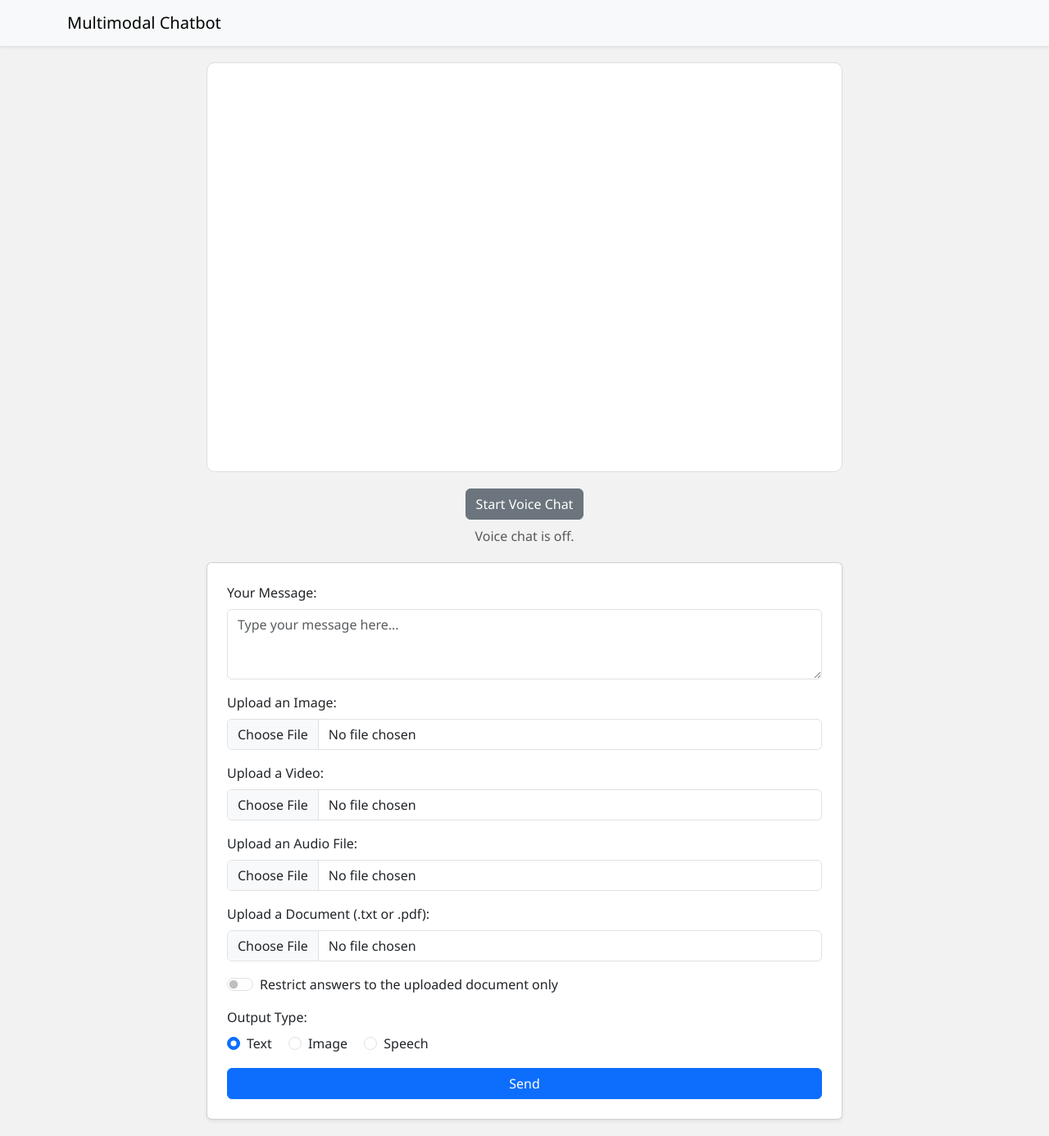
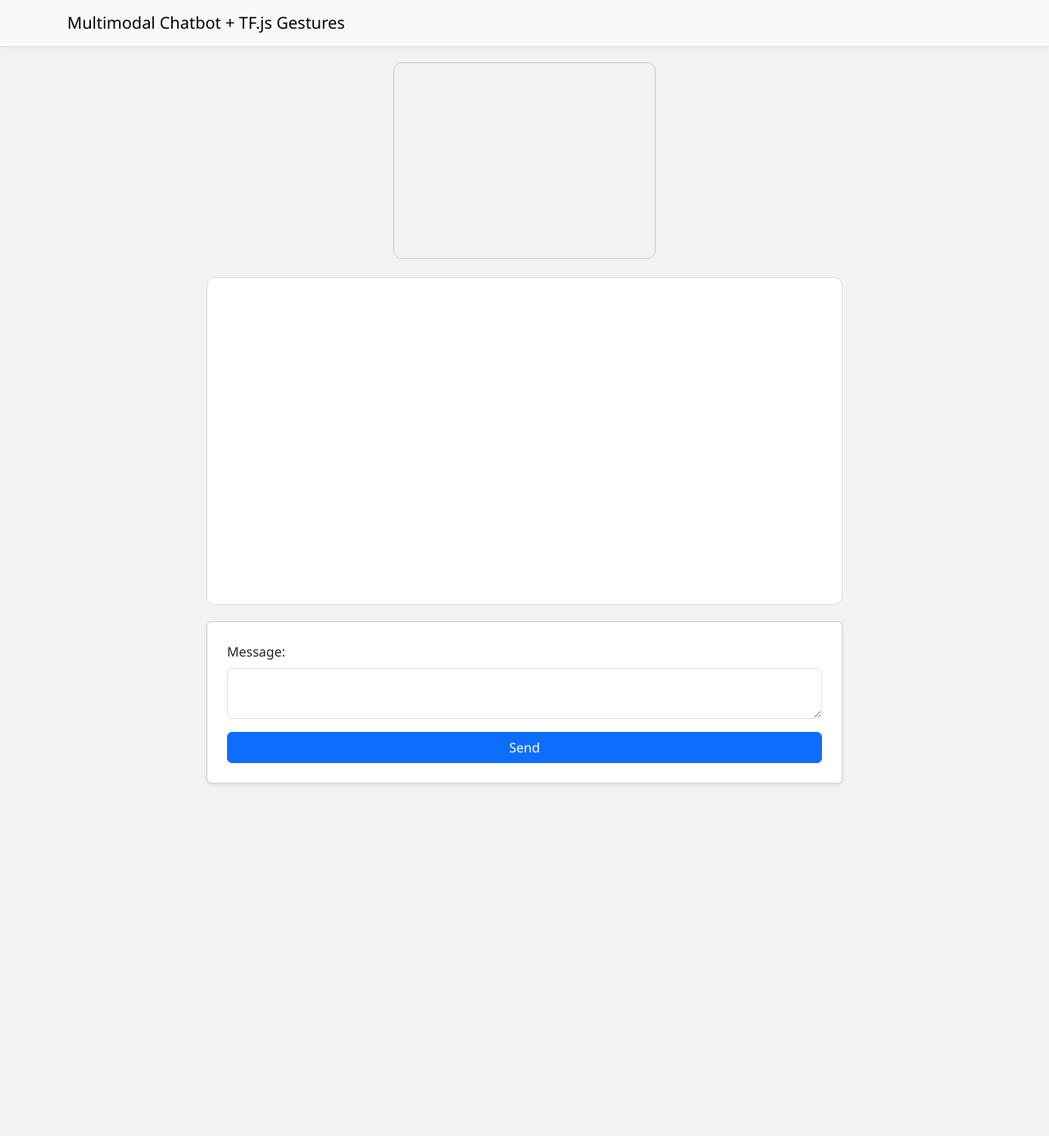
Before and after one commit to Esshaan-Mahajan/McIntireChatbot, a Flask app: page / in a window 1280 px wide. Shown: the whole page at 82% size. After the commit the page ends 958 px from the top, so only its background shows below. Run offline with Flask 3, Linux system fonts and the light colour scheme; some libraries are stand-ins or nearby versions.

Commit message:
added image recognition

```diff
--- a/templates/index.html
+++ b/templates/index.html
@@ -2,218 +2,152 @@
 <html lang="en">
 <head>
   <meta charset="UTF-8">
-  <title>Multimodal Chatbot</title>
+  <title>Multimodal Chatbot with TF.js Gestures & Face</title>
   <!-- Bootstrap 5 CSS -->
   <link href="https://cdn.jsdelivr.net/npm/bootstrap@5.3.0/dist/css/bootstrap.min.css" rel="stylesheet">
+
   <style>
-    body {
-      background-color: #f2f2f2;
-      font-family: "Segoe UI", Tahoma, Geneva, Verdana, sans-serif;
+    body { background: #f2f2f2; font-family: "Segoe UI", Tahoma, Geneva, Verdana, sans-serif; }
+    .chat-container { max-width: 800px; margin: 20px auto; }
+    #chat-box {
+      background: #fff; border: 1px solid #ddd; border-radius: 10px;
+      padding: 20px; height: 400px; overflow-y: auto; margin-bottom: 20px;
     }
-    .chat-container {
-      max-width: 800px;
-      margin: 20px auto;
+    .chat-message { margin-bottom: 15px; }
+    .user-message { text-align: right; }
+    .bot-message  { text-align: left; }
+    .bubble {
+      display: inline-block; padding: 10px 15px; border-radius: 20px;
+      max-width: 70%; word-wrap: break-word;
     }
-    #chat-box {
-      background: #fff;
-      border: 1px solid #ddd;
-      border-radius: 10px;
-      padding: 20px;
-      height: 500px;
-      overflow-y: auto;
-      margin-bottom: 20px;
-    }
-    .chat-message {
-      margin-bottom: 15px;
-    }
-    .user-message {
-      text-align: right;
-    }
-    .bot-message {
-      text-align: left;
-    }
-    .bubble {
-      display: inline-block;
-      padding: 10px 15px;
-      border-radius: 20px;
-      max-width: 70%;
-      word-wrap: break-word;
-    }
-    .user-message .bubble {
-      background-color: #0d6efd;
-      color: #ffffff;
-    }
-    .bot-message .bubble {
-      background-color: #e9ecef;
-      color: #333;
-    }
-    .message-image {
-      margin-top: 10px;
-      max-width: 100%;
-      border-radius: 10px;
-    }
-    .audio-player {
-      margin-top: 10px;
-    }
-    .voice-controls {
-      margin-bottom: 20px;
-      text-align: center;
-    }
+    .user-message .bubble { background: #0d6efd; color: #fff; }
+    .bot-message  .bubble { background: #e9ecef; color: #333; }
+    video#camera { border:1px solid #ccc; border-radius: 10px; }
   </style>
 </head>
 <body>
-  <nav class="navbar navbar-expand-lg navbar-light bg-light shadow-sm">
+
+  <nav class="navbar navbar-light bg-light shadow-sm">
     <div class="container">
-      <a class="navbar-brand" href="#">Multimodal Chatbot</a>
+      <span class="navbar-brand">Multimodal Chatbot + TF.js Gestures</span>
     </div>
   </nav>
 
   <div class="container chat-container">
+    <!-- Live camera feed for gesture & face detection -->
+    <div class="mb-3 text-center">
+      <video id="camera" width="320" height="240" autoplay muted playsinline></video>
+    </div>
+
     <div id="chat-box"></div>
 
-    <!-- Voice Assistant Controls -->
-    <div class="voice-controls">
-      <button id="voice-toggle" class="btn btn-secondary">Start Voice Chat</button>
-      <p id="voice-status" class="mt-2 text-muted">Voice chat is off.</p>
+    <!-- Chat Form -->
+    <form id="chat-form" class="card p-4 shadow-sm mb-3" enctype="multipart/form-data">
+      <div class="mb-3">
+        <label class="form-label">Message:</label>
+        <textarea id="text" name="text" class="form-control" rows="2"></textarea>
       </div>
-
-    <!-- Chat Form -->
-    <form id="chat-form" enctype="multipart/form-data" class="card p-4 shadow-sm">
-      <div class="mb-3">
-        <label for="text" class="form-label">Your Message:</label>
-        <textarea id="text" name="text" class="form-control" rows="3" placeholder="Type your message here..."></textarea>
-      </div>
-      <div class="mb-3">
-        <label for="image" class="form-label">Upload an Image:</label>
-        <input type="file" id="image" name="image" class="form-control" accept="image/*">
-      </div>
-      <div class="mb-3">
-        <label for="video" class="form-label">Upload a Video:</label>
-        <input type="file" id="video" name="video" class="form-control" accept="video/*">
-      </div>
-      <div class="mb-3">
-        <label for="audio" class="form-label">Upload an Audio File:</label>
-        <input type="file" id="audio" name="audio" class="form-control" accept="audio/*">
-      </div>
-      <div class="mb-3">
-        <label for="document" class="form-label">Upload a Document (.txt or .pdf):</label>
-        <input type="file" id="document" name="document" class="form-control" accept=".txt,.pdf">
-      </div>
-
-      <!-- Scope Restriction Toggle -->
-      <div class="form-check form-switch mb-3">
-        <input class="form-check-input" type="checkbox" id="restrict_scope" name="restrict_scope">
-        <label class="form-check-label" for="restrict_scope">
-          Restrict answers to the uploaded document only
-        </label>
-      </div>
-
-      <div class="mb-3">
-        <label class="form-label">Output Type:</label><br>
-        <div class="form-check form-check-inline">
-          <input class="form-check-input" type="radio" name="output_type" id="output_text" value="text" checked>
-          <label class="form-check-label" for="output_text">Text</label>
-        </div>
-        <div class="form-check form-check-inline">
-          <input class="form-check-input" type="radio" name="output_type" id="output_image" value="image">
-          <label class="form-check-label" for="output_image">Image</label>
-        </div>
-        <div class="form-check form-check-inline">
-          <input class="form-check-input" type="radio" name="output_type" id="output_speech" value="speech">
-          <label class="form-check-label" for="output_speech">Speech</label>
-        </div>
-      </div>
-
-      <button type="submit" class="btn btn-primary">Send</button>
+      <!-- other inputs omitted for brevity… -->
+      <button class="btn btn-primary">Send</button>
     </form>
   </div>
 
   <!-- jQuery -->
   <script src="https://code.jquery.com/jquery-3.6.0.min.js"></script>
+  <!-- TensorFlow.js Core -->
+  <script src="https://cdn.jsdelivr.net/npm/@tensorflow/tfjs@4.7.0/dist/tf.min.js"></script>
+  <!-- Handpose Model -->
+  <script src="https://cdn.jsdelivr.net/npm/@tensorflow-models/handpose@0.0.7/dist/handpose.min.js"></script>
+  <!-- Face Landmarks Detection Model -->
+  <script src="https://cdn.jsdelivr.net/npm/@tensorflow-models/face-landmarks-detection@1.1.5/dist/face-landmarks-detection.min.js"></script>
+
   <script>
-    function _renderBotResponse(data) {
-      let html = "";
-      if (data.response) html += "<div><strong>Bot:</strong> " + data.response + "</div>";
-      if (data.image_url) html += "<div><img class='message-image' src='" + data.image_url + "'></div>";
-      if (data.audio_url) html += "<div class='audio-player'><audio controls src='" + data.audio_url + "'></audio></div>";
-      $("#chat-box").append("<div class='chat-message bot-message'><div class='bubble'>" + html + "</div></div>");
+  // Utility: append a gesture/face event as a user message and send to backend
+  let lastGesture = null, lastFace = false;
+  function appendUserGesture(gesture) {
+    $("#chat-box").append(
+      `<div class='chat-message user-message'><div class='bubble'><em>[${gesture}]</em></div></div>`
+    );
+    // scroll
     $("#chat-box").scrollTop($("#chat-box")[0].scrollHeight);
-
-      // If speech or voice, speak in detected language
-      if (data.response && data.language) {
-        const utter = new SpeechSynthesisUtterance(data.response);
-        utter.lang = data.language;
-        speechSynthesis.speak(utter);
-      }
-    }
-
-    // Traditional Chat Form
-    $("#chat-form").submit(function(e) {
-      e.preventDefault();
-      const fd = new FormData(this);
-      const msg = $("#text").val() || "File(s) submitted";
-      $("#chat-box").append("<div class='chat-message user-message'><div class='bubble'><strong>You:</strong> " + msg + "</div></div>");
+    // send to /chat as text
+    const fd = new FormData();
+    fd.append("text", `[${gesture}]`);
+    fd.append("output_type", "text");
     $.ajax({
       type: "POST",
       url: "/chat",
       data: fd,
       contentType: false,
       processData: false,
-        success: _renderBotResponse,
-        error(xhr) {
-          const err = xhr.responseJSON?.error || "Unknown error";
-          $("#chat-box").append("<div class='chat-message bot-message'><div class='bubble text-danger'><strong>Error:</strong> " + err + "</div></div>");
+      success(data) {
+        renderBot(data);
       }
     });
+  }
+
+  function renderBot(data) {
+    let html = "";
+    if (data.response) html += `<div><strong>Bot:</strong> ${data.response}</div>`;
+    $("#chat-box").append(
+      `<div class='chat-message bot-message'><div class='bubble'>${html}</div></div>`
+    );
+    $("#chat-box").scrollTop($("#chat-box")[0].scrollHeight);
+  }
+
+  // Setup camera
+  async function setupCamera() {
+    const video = document.getElementById("camera");
+    const stream = await navigator.mediaDevices.getUserMedia({video:true});
+    video.srcObject = stream;
+    return new Promise((resolve) => {
+      video.onloadedmetadata = () => resolve(video);
     });
+  }
 
-    // Voice Assistant Functionality
-    const SpeechRecognition = window.SpeechRecognition || window.webkitSpeechRecognition;
-    const recognition = new SpeechRecognition();
-    recognition.lang = 'en-US';
-    recognition.interimResults = false;
-    let voiceOn = false;
+  // Load models & start detection loop
+  async function main() {
+    const video = await setupCamera();
 
-    $("#voice-toggle").click(() => {
-      if (!voiceOn) {
-        voiceOn = true;
-        $("#voice-toggle").text("Stop Voice Chat");
-        $("#voice-status").text("Voice chat is active. Speak now...");
-        recognition.start();
+    // Load Handpose
+    const handModel = await handpose.load();
+    // Load FaceMesh (MediaPipe FaceMesh package)
+    const faceModel = await faceLandmarksDetection.load(
+      faceLandmarksDetection.SupportedPackages.mediapipeFacemesh
+    );
+
+    async function detect() {
+      // Hand detection
+      const hands = await handModel.estimateHands(video, true);
+      if (hands.length > 0) {
+        const lm = hands[0].landmarks;
+        // y coordinate: tip of thumb = lm[4][1], MCP = lm[2][1]
+        const gesture = (lm[4][1] < lm[2][1]) ? "thumbs_up" : "thumbs_down";
+        if (gesture !== lastGesture) {
+          lastGesture = gesture;
+          appendUserGesture(gesture);
+        }
       } else {
-        voiceOn = false;
-        $("#voice-toggle").text("Start Voice Chat");
-        $("#voice-status").text("Voice chat is off.");
-        recognition.stop();
+        lastGesture = null;
       }
-    });
 
-    recognition.onresult = (e) => {
-      const transcript = e.results[0][0].transcript;
-      $("#chat-box").append("<div class='chat-message user-message'><div class='bubble'><strong>You (voice):</strong> " + transcript + "</div></div>");
-      const fd = new FormData();
-      fd.append("text", transcript);
-      fd.append("output_type", "speech");
-      if ($("#restrict_scope").is(":checked")) {
-        fd.append("restrict_scope", "on");
+      // Face detection
+      const faces = await faceModel.estimateFaces({input: video});
+      const hasFace = faces.length > 0;
+      if (hasFace && !lastFace) {
+        lastFace = true;
+        appendUserGesture("face_detected");
+      } else if (!hasFace) {
+        lastFace = false;
       }
-      $.ajax({
-        type: "POST",
-        url: "/chat",
-        data: fd,
-        contentType: false,
-        processData: false,
-        success: _renderBotResponse,
-        error(xhr) {
-          const err = xhr.responseJSON?.error || "Unknown error";
-          $("#chat-box").append("<div class='chat-message bot-message'><div class='bubble text-danger'><strong>Error:</strong> " + err + "</div></div>");
+
+      requestAnimationFrame(detect);
     }
-      });
-    };
 
-    recognition.onend = () => {
-      if (voiceOn) recognition.start();
-    };
+    detect();
+  }
+
+  main();
   </script>
 </body>
 </html>
```
Lines whose indentation alone changed are shown as unchanged.
